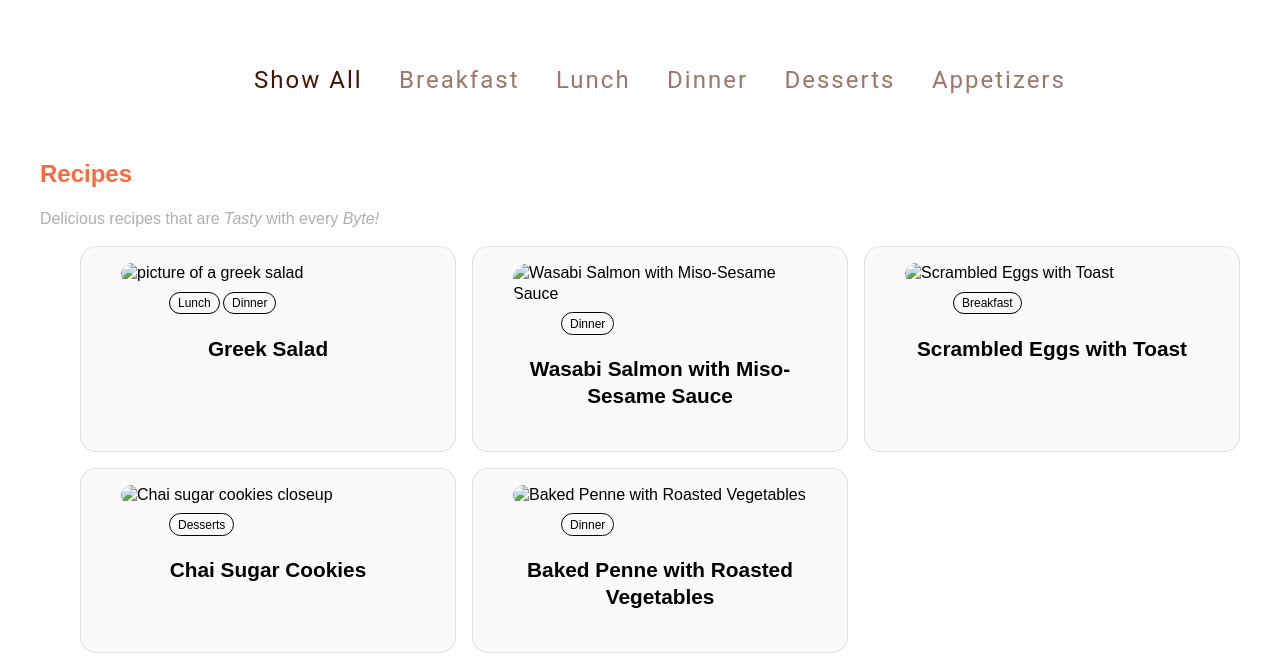
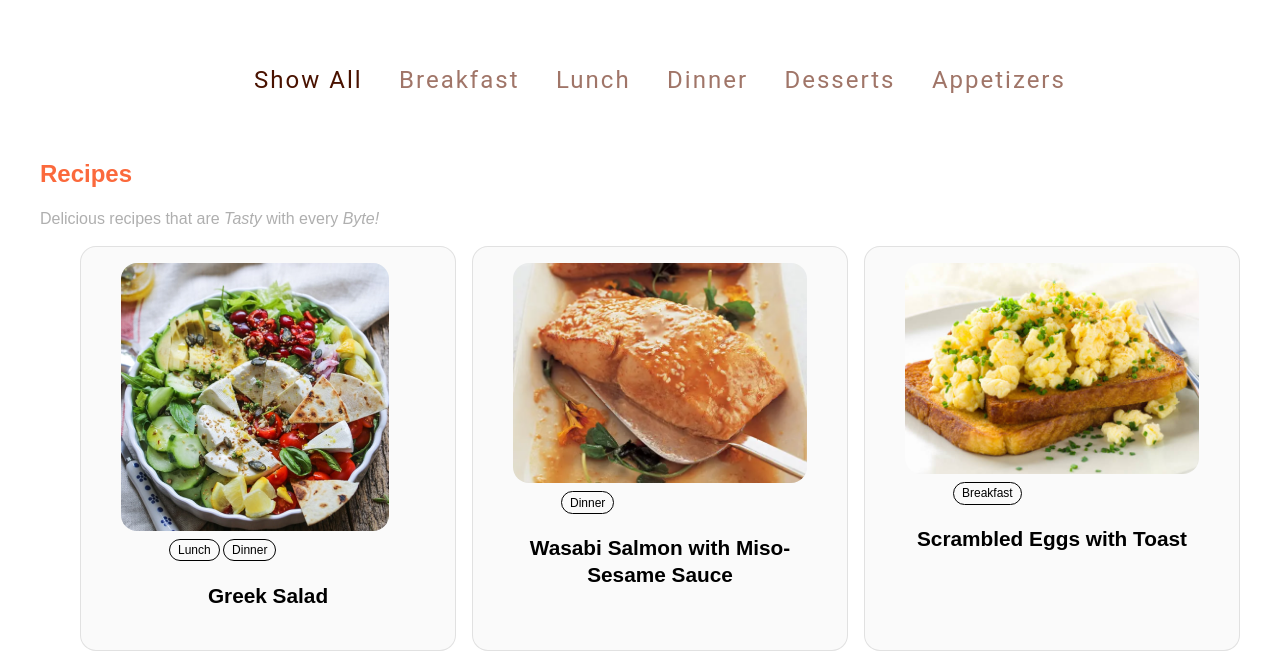
Before and after one commit to c-anth/odin-recipes, a plain HTML site: page index.html in a window 1280 px wide. Shown: the part 132-796 px from the top of the page. Drawn offline with Linux system fonts and the light colour scheme; the site is published under a folder, as on GitHub Pages, so addresses that start at the root find nothing.

Commit message:
Removed leading '/' from link and img references

```diff
--- a/index.html
+++ b/index.html
@@ -9,10 +9,10 @@
 <body>
     <div class="header">
         <!-- Site Logo -->
-        <div class="logo"><a href="/index.html">TastyByte</a></div>
+        <div class="logo"><a href="index.html">TastyByte</a></div>
 
         <div class="topnav">
-          <a class="active" href="/index.html">Home</a>
+          <a class="active" href="index.html">Home</a>
           <a href="#contact">Contact</a>
           <a href="#about">About</a>
         </div>
@@ -56,8 +56,8 @@
             <li class="post" data-category="Lunch Dinner">
               <article>
                 <figure>
-                  <a href="/recipes/greek-salad.html">
-                    <img src="/img/greek-salad.png" alt="picture of a greek salad">
+                  <a href="recipes/greek-salad.html">
+                    <img src="img/greek-salad.png" alt="picture of a greek salad">
                   </a>
                   <figcaption>
                     <ol class="post-categories">
@@ -69,7 +69,7 @@
                       </li>
                     </ol>
                     <h2 class="post-title">
-                      <a href="/recipes/greek-salad.html">Greek Salad</a>
+                      <a href="recipes/greek-salad.html">Greek Salad</a>
                     </h2>
                   </figcaption>
                 </figure>
@@ -80,7 +80,7 @@
                 <article>
                   <figure>
                     <a href="#">
-                      <img src="/img/wasabi-salmon-with-miso-sesame-sauce.webp" alt="Wasabi Salmon with Miso-Sesame Sauce">
+                      <img src="img/wasabi-salmon-with-miso-sesame-sauce.webp" alt="Wasabi Salmon with Miso-Sesame Sauce">
                     </a>
                     <figcaption>
                       <ol class="post-categories">
@@ -99,8 +99,8 @@
               <li class="post" data-category="Breakfast">
                 <article>
                     <figure>
-                        <a href="/recipes/scrambled-eggs.html">
-                           <img src="/img/scrambled-eggs.jpg" alt="Scrambled Eggs with Toast">
+                        <a href="recipes/scrambled-eggs.html">
+                           <img src="img/scrambled-eggs.jpg" alt="Scrambled Eggs with Toast">
                         </a>
                         <figcaption>
                            <ol class="post-categories">
@@ -109,7 +109,7 @@
                                </li>
                            </ol>
                            <h2 class="post-title">
-                               <a href="/recipes/scrambled-eggs.html">Scrambled Eggs with Toast</a>
+                               <a href="recipes/scrambled-eggs.html">Scrambled Eggs with Toast</a>
                            </h2>
                         </figcaption>
                     </figure>
@@ -119,8 +119,8 @@
             <li class="post" data-category="Desserts">
                 <article>
                     <figure>
-                        <a href="/recipes/chai-sugar-cookies.html">
-                           <img src="/img/chai-sugar-cookies.webp" alt="Chai sugar cookies closeup">
+                        <a href="recipes/chai-sugar-cookies.html">
+                           <img src="img/chai-sugar-cookies.webp" alt="Chai sugar cookies closeup">
                         </a>
                         <figcaption>
                            <ol class="post-categories">
@@ -129,7 +129,7 @@
                                </li>
                            </ol>
                            <h2 class="post-title">
-                               <a href="/recipes/chai-sugar-cookies.html">Chai Sugar Cookies</a>
+                               <a href="recipes/chai-sugar-cookies.html">Chai Sugar Cookies</a>
                            </h2>
                         </figcaption>
                     </figure>
@@ -139,8 +139,8 @@
             <li class="post" data-category="Dinner">
                 <article>
                     <figure>
-                        <a href="/recipes/baked-penne.html">
-                           <img src="/img/baked-penne-with-roasted-vegetables.webp" alt="Baked Penne with Roasted Vegetables">
+                        <a href="recipes/baked-penne.html">
+                           <img src="img/baked-penne-with-roasted-vegetables.webp" alt="Baked Penne with Roasted Vegetables">
                         </a>
                         <figcaption>
                            <ol class="post-categories">
@@ -149,7 +149,7 @@
                                </li>
                            </ol>
                            <h2 class="post-title">
-                               <a href="/recipes/baked-penne.html">Baked Penne with Roasted Vegetables</a>
+                               <a href="recipes/baked-penne.html">Baked Penne with Roasted Vegetables</a>
                            </h2>
                         </figcaption>
                     </figure>
```
